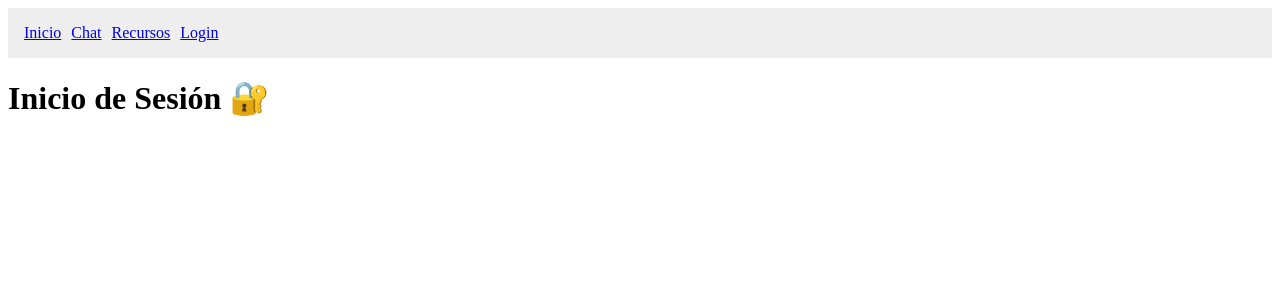
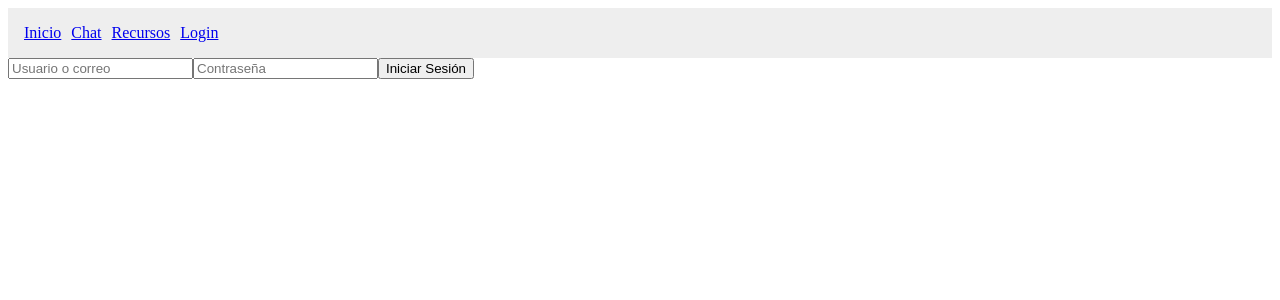
Before and after one commit to jchavez-2023107/equilibrium-view-frontend, a React (Vite) app: page /login in a window 1280 px wide. Shown: the top 300 px of the page. Built offline with nearby package versions, Linux system fonts and the light colour scheme; no server answers.

Commit message:
Idea básica e inicial de login y register

```diff
--- a/package.json
+++ b/package.json
@@ -10,6 +10,8 @@
     "preview": "vite preview"
   },
   "dependencies": {
+    "axios": "^1.9.0",
+    "jwt-decode": "^4.0.0",
     "react": "^19.1.0",
     "react-dom": "^19.1.0",
     "react-router-dom": "^7.6.2"
--- a/src/context/AuthContext.jsx
+++ b/src/context/AuthContext.jsx
@@ -0,0 +1,25 @@
+import { createContext, useContext, useState, useEffect } from 'react';
+
+const AuthContext = createContext();
+
+export function AuthProvider({ children }) {
+  const [token, setToken] = useState(localStorage.getItem('token'));
+
+  const login = (newToken) => {
+    localStorage.setItem('token', newToken);
+    setToken(newToken);
+  };
+
+  const logout = () => {
+    localStorage.removeItem('token');
+    setToken(null);
+  };
+
+  return (
+    <AuthContext.Provider value={{ token, login, logout, isAuthenticated: !!token }}>
+      {children}
+    </AuthContext.Provider>
+  );
+}
+
+export const useAuth = () => useContext(AuthContext);
--- a/src/main.jsx
+++ b/src/main.jsx
@@ -1,9 +1,12 @@
-import { StrictMode } from 'react'
-import { createRoot } from 'react-dom/client'
-import App from './App.jsx'
+import { StrictMode } from "react";
+import { createRoot } from "react-dom/client";
+import App from "./App.jsx";
+import { AuthProvider } from "./context/AuthContext.jsx";
 
-createRoot(document.getElementById('root')).render(
+createRoot(document.getElementById("root")).render(
   <StrictMode>
-    <App />
-  </StrictMode>,
-)
+    <AuthProvider>
+      <App />
+    </AuthProvider>
+  </StrictMode>
+);
--- a/src/pages/Login.jsx
+++ b/src/pages/Login.jsx
@@ -1,4 +1,45 @@
-function Login() {
-    return <h1>Inicio de Sesión 🔐</h1>;
-  }
-  export default Login;
+import { useState } from 'react';
+import { useNavigate } from 'react-router-dom';
+import { apiFetch } from '../services/api.js';
+import { useAuth } from '../context/AuthContext.jsx';
+
+export default function Login() {
+  const [userlogin, setUserlogin] = useState('');
+  const [password, setPassword] = useState('');
+  const { login } = useAuth();
+  const nav = useNavigate();
+
+  const handleSubmit = async e => {
+    e.preventDefault();
+    try {
+      const { token } = await apiFetch('/auth/login', {
+        method: 'POST',
+        body: JSON.stringify({ userlogin, password })
+      });
+      login(token);
+      nav('/'); // o donde quieras
+    } catch (err) {
+      console.error(err);
+      alert('Credenciales inválidas');
+    }
+  };
+
+  return (
+    <form onSubmit={handleSubmit}>
+      <input
+        name="userlogin"
+        value={userlogin}
+        onChange={e => setUserlogin(e.target.value)}
+        placeholder="Usuario o correo"
+      />
+      <input
+        type="password"
+        name="password"
+        value={password}
+        onChange={e => setPassword(e.target.value)}
+        placeholder="Contraseña"
+      />
+      <button type="submit">Iniciar Sesión</button>
+    </form>
+  );
+}
--- a/src/services/api.js
+++ b/src/services/api.js
@@ -1,4 +1,4 @@
-const API_BASE_URL = 'http://localhost:2636/api/v1'; //Puerto
+/* const API_BASE_URL = 'http://localhost:2636/api/v1'; //Puerto */
 
 export const testConnection = async () => {
   try {
@@ -10,3 +10,32 @@
     return null;
   }
 };
+
+const API_BASE_URL = import.meta.env.VITE_API_URL || 'http://localhost:2636/api/v1';
+
+/**
+ * Lanza una petición fetch con JSON y token guardado.
+ */
+export async function apiFetch(path, options = {}) {
+  const token = localStorage.getItem('token');
+  const headers = {
+    'Content-Type': 'application/json',
+    ...(token ? { Authorization: token } : {})
+  };
+
+  const res = await fetch(`${API_BASE_URL}${path}`, {
+    ...options,
+    headers: {
+      ...headers,
+      ...(options.headers || {})
+    }
+  });
+
+  // Opcional: interceptar 401 y forzar logout
+  if (res.status === 401) {
+    localStorage.removeItem('token');
+    window.location.href = '/login';
+  }
+
+  return res.json();
+}
```
Also changed, not shown: src/pages/RegisterUser.jsx (added, +36 -0 lines), 1 other file (tests, documents, lock files or other folders).
